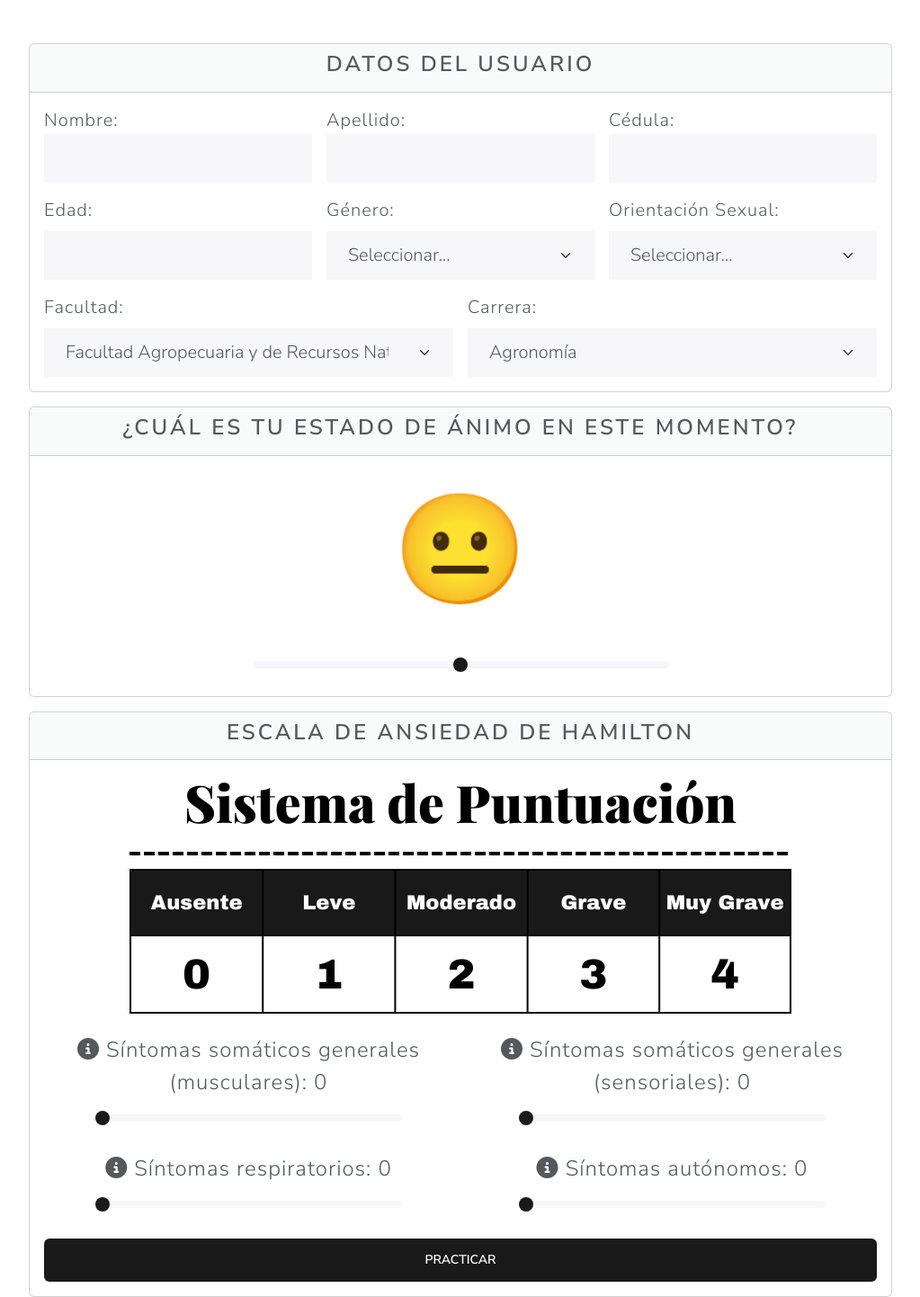
After one commit to EutimioArevaloValarezo/tic-yoga-ia-antiestres, a Flask app: page /practicar/informacion in a window 1280 px wide. The commit adds this page. Shown: the whole page at 90% size, without its empty margins (128-1151 px from the left). Run offline with Flask 3, Linux system fonts and the light colour scheme; some libraries are stand-ins or nearby versions.

Commit message:
Cambios finales

```diff
--- a/app.yaml
+++ /dev/null
@@ -1 +0,0 @@
-runtime: python310
--- a/requirements.txt
+++ b/requirements.txt
@@ -28,7 +28,7 @@ mpmath==1.3.0
 networkx==3.0
 numpy==1.24.1
 opencv-contrib-python==4.9.0.80
-opencv-python==4.9.0.80
+opencv-python-headless==4.9.0.80
 packaging==23.2
 passlib==1.7.4
 Pillow==9.3.0
--- a/routes/control.py
+++ b/routes/control.py
@@ -31,41 +31,29 @@ def generar_grafico_estadisticas(data):
         "Facilidad de Uso": data['facilidad_uso'],
         "Utilidad Percibida": data['utilidad'],
         "Aceptación Tecnológica": data['aceptacion_tecnologica'],
-        "Motivación para el Uso Continuo": data['motivacion'],
-        "Efectividad en la Gestión del Estrés": data['efectividad'],
         "Calidad del Contenido": data['calidad'],
-        "Satisfacción General": data['satisfaccion']
+        "Satisfacción General": data['total']
     }
 
-    # Colores para las calificaciones
-    colores = {
-        "Excelente": "green",
-        "Bueno": "yellow",
-        "Aceptable": "orange",
-        "Malo": "red"
-    }
+    # Definir los colores
+    colores = {0: 'red', 1: 'orange', 2: 'yellow', 3: 'lime', 4: 'darkgreen'}
 
-    # Función para asignar colores
-    def asignar_color(valor):
-        if valor >= 4:
-            return colores["Excelente"]
-        elif valor >= 3:
-            return colores["Bueno"]
-        elif valor >= 2:
-            return colores["Aceptable"]
-        else:
-            return colores["Malo"]
+    # Crear la figura y los ejes
+    fig, ax = plt.subplots()
 
-    # Crear gráfico de barras
-    fig = plt.figure(figsize=(10, 6))
-    for i, (categoria, valor) in enumerate(estadisticas.items()):
-        plt.barh(categoria, valor, color=asignar_color(valor))
-    plt.xlabel('Valor')
-    plt.title('Estadísticas')
-    plt.grid(True)
+    # Crear las barras
+    for i, (nombre, valor) in enumerate(estadisticas.items()):
+        ax.bar(i, valor, color=colores[int(valor)])
 
-    # Guardar el gráfico en un archivo
-    plt.savefig('./static/images/estadistica/grafico.png')
+    # Añadir un distintivo a la barra de "Satisfacción General"
+    ax.bar(len(estadisticas)-1, estadisticas["Satisfacción General"], color='blue', alpha=0.3)
+
+    # Añadir los nombres
+    ax.set_xticks(range(len(estadisticas)))
+    ax.set_xticklabels(estadisticas.keys(), rotation=45, horizontalalignment='right')
+
+    # Guardar la figura
+    plt.savefig('./static/images/estadistica/grafico.png', bbox_inches="tight")
 
     # Cerrar la figura
     plt.close(fig)
@@ -86,43 +74,78 @@ def get_sesiones():
         s['persona']['nombre'] = cipher_suite.decrypt(s['persona']['nombre']).decode()
         s['persona']['apellido'] = cipher_suite.decrypt(s['persona']['apellido']).decode()
         s['persona']['cedula'] = cipher_suite.decrypt(s['persona']['cedula']).decode()
-        s['persona']['email'] = cipher_suite.decrypt(s['persona']['email']).decode()
-        s['persona']['telefono'] = cipher_suite.decrypt(s['persona']['telefono']).decode()
+        s['persona']['edad'] = cipher_suite.decrypt(s['persona']['edad']).decode()
+        s['persona']['genero'] = cipher_suite.decrypt(s['persona']['genero']).decode()
+        s['persona']['orientacion'] = cipher_suite.decrypt(s['persona']['orientacion']).decode()
 
     return sesion
 
-def insert_sesion(datos):
-    facilidad_uso = float(datos['get_FacilidadUso'])
-    utilidad= float(datos['get_Utilidad'])
-    aceptacion_tecnologica = float(datos['get_AceptacionTecnologica'])
-    motivacion = float(datos['get_Motivacion'])
-    efectividad = float(datos['get_Efectividad'])
-    calidad = float(datos['get_calidadContenido'])
-    satisfaccion = (facilidad_uso + utilidad + aceptacion_tecnologica + motivacion + efectividad + calidad)/6
-    satisfaccion = round(satisfaccion, 1)
+def insert_sesion(datos_antes, datos_despues, nombre_rutina):
+
+    animo_antes = float(datos_antes['get_sentimiento_antes'])
+    animo_despues =float(datos_despues['get_sentimiento_despues'])
+
+    muscular_antes = float(datos_antes['get_musculares_antes'])
+    sensorial_antes = float(datos_antes['get_sensoriales_antes'])
+    respiratirio_antes = float(datos_antes['get_respiratorio_antes'])
+    autonomo_antes = float(datos_antes['get_autonomos_antes'])
+    total_antes = muscular_antes + sensorial_antes + respiratirio_antes + autonomo_antes
+
+    muscular_despues = float(datos_despues['get_musculares_despues'])
+    sensorial_despues = float(datos_despues['get_sensoriales_despues'])
+    respiratirio_despues = float(datos_despues['get_respiratorio_despues'])
+    autonomo_despues = float(datos_despues['get_autonomos_despues'])
+    total_despues = muscular_despues + sensorial_despues + respiratirio_despues + autonomo_despues
+
+    facilidad_uso = float(datos_despues['get_FacilidadUso'])
+    utilidad= float(datos_despues['get_Utilidad'])
+    aceptacion_tecnologica = float(datos_despues['get_AceptacionTecnologica'])
+    calidad = float(datos_despues['get_calidadContenido'])
+    satisfaccion = round(((facilidad_uso + utilidad + aceptacion_tecnologica + calidad)/4), 1)
+
     sesion = {
         "_id": uuid.uuid4().hex,
         "persona": {
-            "nombre": cipher_suite.encrypt(str(datos['get_nombre']).encode()),
-            "apellido": cipher_suite.encrypt(str(datos['get_apellido']).encode()),
-            "cedula": cipher_suite.encrypt(str(datos['get_cedula']).encode()),
-            "email": cipher_suite.encrypt(str(datos['get_email']).encode()),
-            "telefono": cipher_suite.encrypt(str(datos['get_telefono']).encode()),
+            "nombre": cipher_suite.encrypt(str(datos_antes['get_nombre']).encode()),
+            "apellido": cipher_suite.encrypt(str(datos_antes['get_apellido']).encode()),
+            "cedula": cipher_suite.encrypt(str(datos_antes['get_cedula']).encode()),
+            "edad": cipher_suite.encrypt(str(datos_antes['get_edad']).encode()),
+            "genero": cipher_suite.encrypt(str(datos_antes['get_genero']).encode()),
+            "orientacion": cipher_suite.encrypt(str(datos_antes['get_orientacion']).encode()),
         },
-        "carrera":datos['get_carrera'],
-        "fecha":datos['get_fecha'],
-        "hora_inicio":datos['get_tiempoInicio'],
-        "hora_fin":datos['get_tiempoFin'],
-        "duracion":datos['get_duracion'],
-        "estadisticas": {
+        "rutina": nombre_rutina,
+        "facultad":datos_antes['get_facultad'],
+        "carrera":datos_antes['get_carrera'],
+        "fecha":datos_despues['get_fecha'],
+        "hora_inicio":datos_despues['get_tiempoInicio'],
+        "hora_fin":datos_despues['get_tiempoFin'],
+        "duracion":datos_despues['get_duracion'],
+        "hamilton":{
+            "escala_somatica_antes": {
+                "estado_animo": animo_antes,
+                "muscular": muscular_antes,
+                "sentorial": sensorial_antes,
+                "respiratorio": respiratirio_antes,
+                "autonomo": autonomo_antes,
+                "total_antes": total_antes
+            },
+
+            "escala_somatica_despues": {
+                "estado_animo": animo_despues,
+                "muscular": muscular_despues,
+                "sentorial": sensorial_despues,
+                "respiratorio": respiratirio_despues,
+                "autonomo": autonomo_despues,
+                "total_despues": total_despues
+            }
+        },
+        "satisfaccion": {
             "facilidad_uso": facilidad_uso,
             "utilidad": utilidad,
             "aceptacion_tecnologica": aceptacion_tecnologica,
-            "motivacion": motivacion,
-            "efectividad": efectividad,
             "calidad": calidad,
-            "satisfaccion": satisfaccion,
-            "comentarios": datos['get_comentarios']
+            "total": satisfaccion,
+            "comentarios": datos_despues['get_comentarios']
         },
         "observacion":""
     }
@@ -144,6 +167,7 @@ def get_duracion_fecha(inicio, fin):
 
     hora_inicio = var_inicio.strftime('%H:%M:%S')
     hora_fin = var_fin.strftime('%H:%M:%S')
+    # print("HORAAAAAAAAAAAA: ",hora_fin-hora_inicio)
 
     return duracion, minutos, segundos, fecha, hora_inicio, hora_fin
 
@@ -159,12 +183,12 @@ def get_respiraciones(index_posturas):
     return respiraciones
 
 def get_index_posturas(id_rutina):
-    repeticiones, posturas = get_lista_posturas(id_rutina)
+    repeticiones, posturas, rutina = get_lista_posturas(id_rutina)
     index_posturas = []
     for postura in posturas:
         index_posturas.append(postura['index_modelo'])
 
-    return repeticiones, index_posturas
+    return repeticiones, index_posturas, rutina
 
 def get_lista_posturas(id_rutina):
     id_rutina_bson = bson.ObjectId(id_rutina)
@@ -177,7 +201,7 @@ def get_lista_posturas(id_rutina):
         postura.pop('_id', None)
         posturas.append(postura)
 
-    return repeticiones, posturas
+    return repeticiones, posturas, rutina
 
 def inicializar_modelo():
     modelo_yoga = models.densenet121(pretrained=False)
@@ -203,7 +227,7 @@ def inicializar_modelo():
     return modelo_yoga
 
 def get_posturas_rutina(modelo_yoga, app_socket, index_posturas, repeticiones):
-    camera = cv2.VideoCapture(1)
+    camera = cv2.VideoCapture(0)
     index_posturas_cont = 0
     repeticiones_cont = 0
     lista_respiraciones = get_respiraciones(index_posturas)
@@ -230,7 +254,7 @@ def get_posturas_rutina(modelo_yoga, app_socket, index_posturas, repeticiones):
                 precision = round(probabilities[index_posturas[index_posturas_cont]].item() * 100, 2)
                 if (index_posturas[index_posturas_cont] == 2):
                     precision = precision * 10
-                if precision >= 75:
+                if precision >= 10:
 
                     controlar_respiraciones(app_socket, index_posturas_cont, lista_respiraciones)
                     index_posturas_cont += 1
@@ -280,7 +304,7 @@ def cont_landmarks(results):
     return cont_landmarks_aux
 
 def get_calibracion_rutina(app_socket):
-    camera = cv2.VideoCapture(1)
+    camera = cv2.VideoCapture(0)
     camera.set(3, 720)
     camera.set(4, 720)
     mpDraw = mp.solutions.drawing_utils
--- a/routes/rutas.py
+++ b/routes/rutas.py
@@ -40,18 +40,33 @@ def seleccionar():
 
 @app.route('/rutina/<id_rutina>', methods=['GET'])
 def get_rutina(id_rutina):
-    _, posturas = get_lista_posturas(id_rutina)
+    _, posturas, _ = get_lista_posturas(id_rutina)
     return jsonify(posturas)
 
 
 @app.route('/post_rutina', methods=['POST'])
 def post_rutina():
     id_rutina = request.form.get('get_rutina')
-    repeticiones, posturas = get_index_posturas(id_rutina)
+    repeticiones, posturas, rutina = get_index_posturas(id_rutina)
     session['index_posturas'] = posturas
     session['repeticiones'] = repeticiones
-    return render_template('calibrar.html')
+    session['rutina_practicar'] = rutina['nombre']
+    return redirect(url_for('informacion'))
 
+@app.route('/post_informacion', methods=['POST'])
+def post_informacion():
+    campos = [ 'get_nombre', 'get_apellido', 'get_cedula', 'get_edad', 'get_genero', 'get_orientacion',
+        'get_facultad', 'get_carrera', 'get_sentimiento_antes', 'get_musculares_antes',
+        'get_sensoriales_antes', 'get_respiratorio_antes', 'get_autonomos_antes'
+    ]
+    datos = {campo: request.form.get(campo) for campo in campos}
+    session['informacion_inicio'] = datos
+    print(session['informacion_inicio'])
+    return redirect(url_for('calibrar'))
+
+@app.route('/practicar/informacion')
+def informacion():
+    return render_template('informacion.html')
 
 @app.route('/practicar/calibrar')
 def calibrar():
@@ -89,14 +104,13 @@ def feedback():
 @app.route('/guardar_sesion', methods=['POST'])
 def guardar_sesion():
     campos = [
-        'get_fecha', 'get_tiempoInicio', 'get_tiempoFin', 'get_duracion',
-        'get_nombre', 'get_apellido', 'get_cedula', 'get_email', 'get_telefono',
-        'get_facultad', 'get_carrera', 'get_FacilidadUso', 'get_Utilidad',
-        'get_AceptacionTecnologica', 'get_Motivacion', 'get_Efectividad',
-        'get_calidadContenido', 'get_comentarios'
+        'get_fecha', 'get_tiempoInicio', 'get_tiempoFin', 'get_duracion', 'get_sentimiento_despues', 'get_musculares_despues', 'get_sensoriales_despues', 'get_respiratorio_despues', 'get_autonomos_despues','get_FacilidadUso', 'get_Utilidad', 'get_AceptacionTecnologica', 'get_Motivacion', 'get_calidadContenido', 'get_comentarios'
     ]
-    datos = {campo: request.form.get(campo) for campo in campos}
-    insert_sesion(datos)
+    datos_antes = session.get('informacion_inicio', None)
+    print(datos_antes)
+    datos_despues = {campo: request.form.get(campo) for campo in campos}
+    nombre_rutina = session.get('rutina_practicar', None)
+    insert_sesion(datos_antes, datos_despues, nombre_rutina)
     return redirect(url_for('home'))
 
 
@@ -265,7 +279,7 @@ def ver_estadistica():
 def generar_estaditica():
     id_pymongo = request.form.get('id_pymongo')
     resultado = db['sesion'].find_one({'_id': id_pymongo})
-    if generar_grafico_estadisticas(resultado['estadisticas']):
+    if generar_grafico_estadisticas(resultado['satisfaccion']):
         return jsonify({'ruta_imagen': '../static/images/estadistica/grafico.png'})
     else:
         return jsonify({ 'error': 'Error grave' })
--- a/static/js/socket.js
+++ b/static/js/socket.js
@@ -23,7 +23,7 @@ function cerrarModal() {
 }
 
 // Ejecutar las cuentas regresivas en orden
-async function ejecutarCuentasRegresivas(inhalar, retener, exhalar, repeticiones) {
+async function ejecutarCuentasRegresivas(inhalar, retener, exhalar) {
     await cuentaRegresiva(inhalar, 'Inhalar');
     await cuentaRegresiva(retener, 'Retener');
     await cuentaRegresiva(exhalar, 'Exhalar');
--- /dev/null
+++ b/templates/informacion.html
@@ -0,0 +1,181 @@
+{% extends "/plantillas/layout.html" %}
+
+{% block content %}
+
+<style>
+    .input-lg {
+        font-size: 20px;
+    }
+</style>
+
+<form action="/post_informacion" method="post" autocomplete="off">
+
+    <div class="d-flex justify-content-center card mt-5 w-75 mx-auto">
+        <div class="card-header text-center">
+            <h3>Datos del usuario</h3>
+        </div>
+        <div class="card-body fs-4">
+
+            <div class="row g-3">
+                <div class="col-md-4 ">
+                    <label for="inputNombre">Nombre:</label>
+                    <input name="get_nombre" type="text" class="form-control input-lg" id="inputNombre" required>
+                </div>
+                <div class="col-md-4">
+                    <label for="inputApellido">Apellido:</label>
+                    <input name="get_apellido" type="text" class="form-control input-lg" id="inputApellido" required>
+                </div>
+                <div class="col-md-4">
+                    <label for="inputCedula">Cédula:</label>
+                    <input name="get_cedula" type="text" class="form-control input-lg" id="inputCedula"
+                        maxlength="10" minlength="10" required>
+                </div>
+                <div class="col-md-4">
+                    <label for="inputEdad" class="form-label">Edad:</label>
+                    <input name="get_edad" type="number" min="15" max="100" minlength="2" maxlength="3"
+                        class="form-control input-lg" id="inputEdad" required>
+                </div>
+                <div class="col-md-4">
+                    <label for="inputGenero" class="form-label">Género:</label>
+                    <select name="get_genero" id="inputGenero" class="form-select input-lg" required>
+                        <option disabled selected>Seleccionar...</option>
+                        <option>Masculino</option>
+                        <option>Femenino</option>
+                    </select>
+                </div>
+                <div class="col-md-4">
+                    <label for="inputOrientacion" class="form-label">Orientación Sexual:</label>
+                    <select name="get_orientacion" id="inputOrientacion" class="form-select input-lg" required>
+                        <option disabled selected>Seleccionar...</option>
+                        <option>Heterosexual</option>
+                        <option>Homosexual</option>
+                        <option>Bisexual</option>
+                        <option>Asexual</option>
+                        <option>Pansexual</option>
+                        <option>Otra</option>
+                        <option>Prefiero no responder</option>
+                    </select>
+                </div>
+                <div class="col-md-6">
+                    <label for="inputFacultad" class="form-label">Facultad:</label>
+                    <select name="get_facultad" id="inputFacultad" class="form-select input-lg" required>
+                    </select>
+                </div>
+                <div class="col-md-6">
+                    <label for="inputCarrera" class="form-label">Carrera:</label>
+                    <select name="get_carrera" id="inputCarrera" class="form-select input-lg" required>
+                    </select>
+                </div>
+
+            </div>
+        </div>
+    </div>
+
+    <div class="d-flex justify-content-center card mt-3 w-75 mx-auto">
+        <div class="card-header text-center">
+            <h3>¿Cuál es tu estado de ánimo en este momento?</h3>
+        </div>
+        <div class="card-body">
+            <div class="row g-3">
+                <div class="col-md-12 text-center">
+                    <label for="rangeComoTeSientes" class="form-label">
+                        <p class="emoji" style="font-size: 120px;">😐</p>
+                    </label>
+                    <br>
+                    <input name="get_sentimiento_antes" type="range" class="form-range w-50" min="0" max="4" step="1"
+                        value="2" id="rangeComoTeSientes" required>
+                </div>
+            </div>
+        </div>
+    </div>
+
+    <div class="d-flex justify-content-center card mt-3 w-75 mx-auto">
+        <div class="card-header text-center">
+            <h3>ESCALA DE ANSIEDAD DE HAMILTON</h3>
+        </div>
+        <div class="card-body fs-3">
+
+            <div class="row g-3">
+                <div class="col-md-12 text-center">
+                    <img src="{{ url_for('static', filename='images/puntuacion-hamilton.png') }}" alt="Sistema de Puntuacion">
+                </div>
+                <div class="col-md-6 text-center">
+                    <label for="rangeMuculares" class="form-label">
+                        <a tabindex="0" role="button" data-bs-toggle="popover" data-bs-trigger="hover"
+                            data-bs-placement="top" data-bs-title="Síntomas somáticos generales (musculares)"
+                            data-bs-content="Estos incluyen dolores y molestias musculares, rigidez muscular, contracciones musculares, sacudidas clónicas, bruxismo y disfonía espasmódica. Estos síntomas son indicativos de una tensión muscular constante.">
+                            <i class="fas fa-info-circle"></i>
+                        </a>
+                        Síntomas somáticos generales (musculares): <output id="output1">0</output>
+                    </label>
+                    <input name="get_musculares_antes" type="range" class="form-range w-75" min="0" max="4" step="1" value="0"
+                        id="rangeMuculares" oninput="output1.value = rangeMuculares.value" required>
+                </div>
+
+                <div class="col-md-6 text-center">
+                    <label for="rangeSensoriales" class="form-label">
+                        <a tabindex="1" role="button" data-bs-toggle="popover" data-bs-trigger="hover"
+                            data-bs-placement="top" data-bs-title="Síntomas somáticos generales (sensoriales)"
+                            data-bs-content="Estos pueden incluir zumbidos en los oídos, visión borrosa, sofocos y escalofríos, sensación de debilidad y hormigueo. Es como si tus sentidos estuvieran en hiperactividad.">
+                            <i class="fas fa-info-circle"></i>
+                        </a>
+                        Síntomas somáticos generales (sensoriales): <output id="output2">0</output>
+                    </label>
+                    <input name="get_sensoriales_antes" type="range" class="form-range w-75" min="0" max="4" step="1" value="0"
+                        id="rangeSensoriales" oninput="output2.value = rangeSensoriales.value" required>
+                </div>
+
+                <div class="col-md-6 text-center">
+                    <label for="rangeRespiratorio" class="form-label">
+                        <a tabindex="2" role="button" data-bs-toggle="popover" data-bs-trigger="hover"
+                            data-bs-placement="top" data-bs-title="Síntomas respiratorios"
+                            data-bs-content="Estos pueden incluir una sensación de opresión en el pecho, sensación de ahogo, suspiros y dificultad para respirar. Es como si te costara trabajo respirar normalmente.">
+                            <i class="fas fa-info-circle"></i>
+                        </a>
+                        Síntomas respiratorios: <output id="output3">0</output></label>
+                    <input name="get_respiratorio_antes" type="range" class="form-range w-75" min="0" max="4" step="1"
+                        value="0" id="rangeRespiratorio"
+                        oninput="output3.value = rangeRespiratorio.value" required>
+                </div>
+
+                <div class="col-md-6 text-center">
+                    <label for="rangeAutonomos" class="form-label">
+                        <a tabindex="5" role="button" data-bs-toggle="popover" data-bs-trigger="hover"
+                            data-bs-placement="top" data-bs-title="Síntomas autónomos"
+                            data-bs-content="Estos pueden incluir boca seca, rubor, palidez, tendencia a sudar, vértigos, dolores de cabeza por tensión y piloerección (pelos de punta). Son reacciones de tu cuerpo que no puedes controlar.">
+                            <i class="fas fa-info-circle"></i>
+                        </a>
+                        Síntomas autónomos: <output id="output4">0</output></label>
+                    <input name="get_autonomos_antes" type="range" class="form-range w-75" min="0" max="4" step="1"
+                        value="0" id="rangeAutonomos" oninput="output4.value = rangeAutonomos.value" required>
+                </div>
+
+                <div class="d-grid gap-2 col-md-12">
+                    <button type="submit" class="btn btn-primary btn-block">PRACTICAR</button>
+                </div>
+            </div>
+        </div>
+    </div>
+</form>
+
+
+<script src="{{ url_for('static', filename='js/cargar_facultad.js') }}"></script>
+
+<script>
+    var emojis = ['😠', '😞', '😐', '😊', '😄'];
+
+    $("#rangeComoTeSientes").mousemove(function () {
+        var i = $(this).val();
+        $(".emoji").html(emojis[i]);
+    });
+</script>
+
+<script type="text/javascript">
+    var popoverTriggerList = [].slice.call(document.querySelectorAll('[data-bs-toggle="popover"]'))
+    var popoverList = popoverTriggerList.map(function (popoverTriggerEl) {
+        return new bootstrap.Popover(popoverTriggerEl)
+    })
+
+</script>
+
+{% endblock %}
--- a/templates/plantillas/layout.html
+++ b/templates/plantillas/layout.html
@@ -9,7 +9,7 @@
   <link href="https://cdn.jsdelivr.net/npm/bootstrap@5.3.2/dist/css/bootstrap.min.css" rel="stylesheet"
     integrity="sha384-T3c6CoIi6uLrA9TneNEoa7RxnatzjcDSCmG1MXxSR1GAsXEV/Dwwykc2MPK8M2HN" crossorigin="anonymous">
   <link rel="stylesheet" href="{{ url_for('static', filename='css/lux.min.css') }}">
-  <link rel="stylesheet" href="{{ url_for('static', filename='css/style.css') }}">
+  <!-- <link rel="stylesheet" href="{{ url_for('static', filename='css/style.css') }}"> -->
   <script src="https://cdn.jsdelivr.net/npm/bootstrap@5.3.2/dist/js/bootstrap.bundle.min.js"
     integrity="sha384-C6RzsynM9kWDrMNeT87bh95OGNyZPhcTNXj1NW7RuBCsyN/o0jlpcV8Qyq46cDfL"
     crossorigin="anonymous"></script>
--- a/templates/plantillas/nav.html
+++ b/templates/plantillas/nav.html
@@ -9,7 +9,7 @@
   <link href="https://cdn.jsdelivr.net/npm/bootstrap@5.3.2/dist/css/bootstrap.min.css" rel="stylesheet"
     integrity="sha384-T3c6CoIi6uLrA9TneNEoa7RxnatzjcDSCmG1MXxSR1GAsXEV/Dwwykc2MPK8M2HN" crossorigin="anonymous">
   <link rel="stylesheet" href="{{ url_for('static', filename='css/lux.min.css') }}">
-  <link rel="stylesheet" href="{{ url_for('static', filename='css/style.css') }}">
+  <!-- <link rel="stylesheet" href="{{ url_for('static', filename='css/style.css') }}"> -->
   <script src="https://cdn.jsdelivr.net/npm/bootstrap@5.3.2/dist/js/bootstrap.bundle.min.js"
     integrity="sha384-C6RzsynM9kWDrMNeT87bh95OGNyZPhcTNXj1NW7RuBCsyN/o0jlpcV8Qyq46cDfL"
     crossorigin="anonymous"></script>
--- a/templates/seleccionar_rutina.html
+++ b/templates/seleccionar_rutina.html
@@ -21,7 +21,7 @@
                 </select>
             </div>
             <div class="d-grid gap-2 col-md-4">
-                <button type="submit" class="btn btn-primary btn-block">PRACTICAR</button>
+                <button type="submit" class="btn btn-primary btn-block">CONTINUAR</button>
             </div>
             <div id="posturas-container">
             </div>
```
Also changed, not shown: templates/admin/ver_sesiones.html (+22 -16 lines), templates/feedback.html (+140 -85 lines), README.md, static/images/estadistica/grafico.png, static/images/lickert.png (added), static/images/puntuacion-hamilton.png (added), 1 other file.
